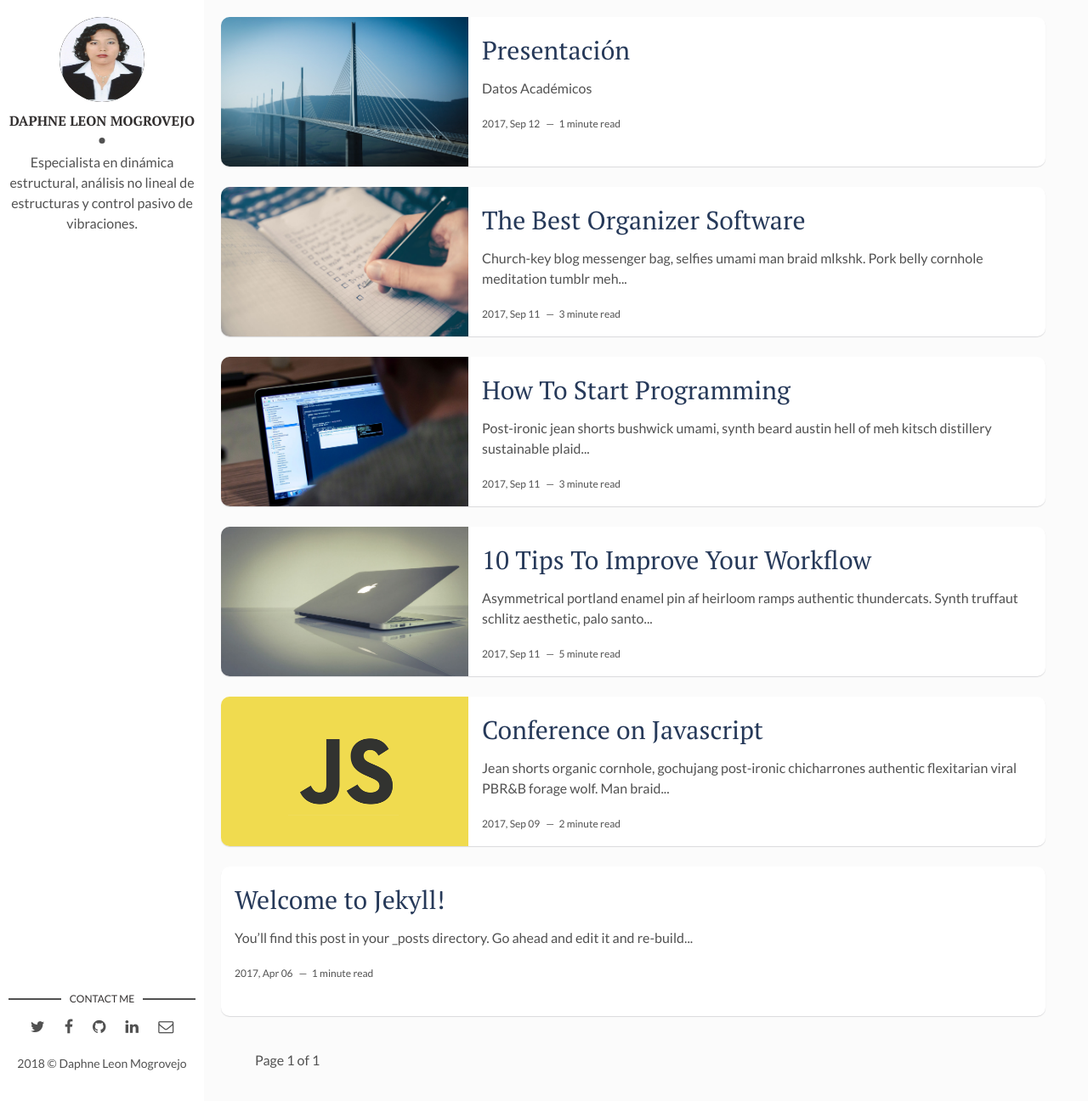
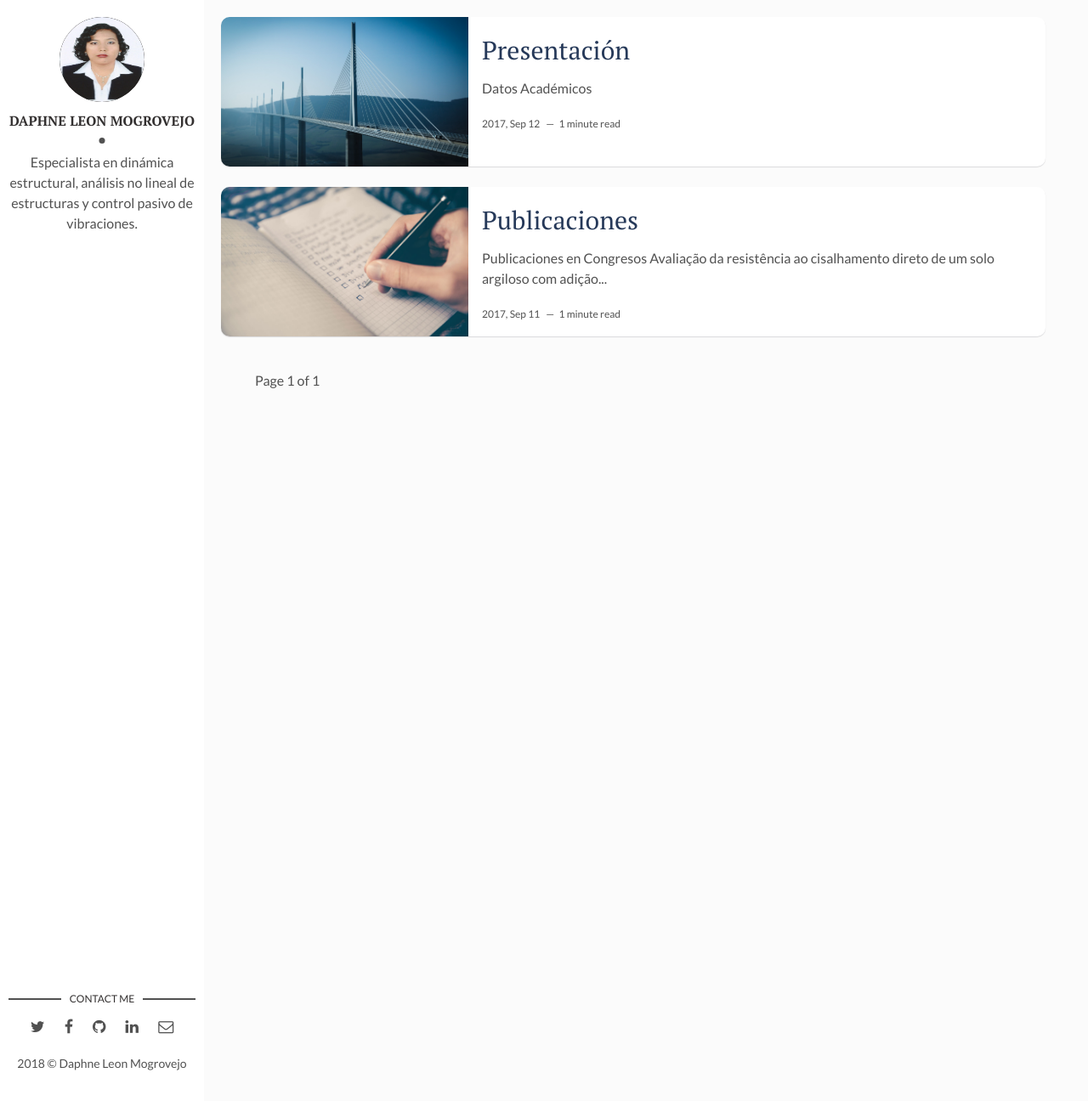
Before and after one commit to ucsp-civil/Daphne-Leon-Mogrovejo, a Jekyll site: the page built from index.html, in a window 1280 px wide and 1296 px high. Shown: the whole window at 85% size. Built offline with Jekyll 4.4.1, drawn with Linux system fonts in a browser that asks for light colours; the list of posts is cut into pages by our own code; part of the change alters nothing that is shown.

Commit message:
Added: research

```diff
--- a/_config.yml
+++ b/_config.yml
@@ -16,7 +16,7 @@ social-twitter: # add your Twitter handle
 social-facebook: # add your Facebook handle
 social-github:  # add your Github handle
 social-linkedin: # add your Linkedin handle
-social-email: # add your Email address
+social-email: drleon@ucsp.edu.pe # add your Email address
 
 # Disqus
 discus-identifier: mr-brown # add your discus identifier
--- a/_posts/2017-04-06-welcome-to-jekyll.markdown
+++ /dev/null
@@ -1,26 +0,0 @@
----
-layout: post
-title: "Welcome to Jekyll!"
-date: 2017-04-06 13:32:20 +0300
-description: You’ll find this post in your `_posts` directory. Go ahead and edit it and re-build the site to see your changes. # Add post description (optional)
-img:  # Add image post (optional)
----
-You’ll find this post in your `_posts` directory. Go ahead and edit it and re-build the site to see your changes. You can rebuild the site in many different ways, but the most common way is to run `jekyll serve`, which launches a web server and auto-regenerates your site when a file is updated.
-
-To add new posts, simply add a file in the `_posts` directory that follows the convention `YYYY-MM-DD-name-of-post.ext` and includes the necessary front matter. Take a look at the source for this post to get an idea about how it works.
-
-Jekyll also offers powerful support for code snippets:
-
-{% highlight ruby %}
-def print_hi(name)
-  puts "Hi, #{name}"
-end
-print_hi('Tom')
-#=> prints 'Hi, Tom' to STDOUT.
-{% endhighlight %}
-
-Check out the [Jekyll docs][jekyll-docs] for more info on how to get the most out of Jekyll. File all bugs/feature requests at [Jekyll’s GitHub repo][jekyll-gh]. If you have questions, you can ask them on [Jekyll Talk][jekyll-talk].
-
-[jekyll-docs]: https://jekyllrb.com/docs/home
-[jekyll-gh]:   https://github.com/jekyll/jekyll
-[jekyll-talk]: https://talk.jekyllrb.com/
--- a/_posts/2017-09-10-conference-on-javascript.markdown
+++ /dev/null
@@ -1,13 +0,0 @@
----
-layout: post
-title: Conference on Javascript
-date: 2017-09-10 00:00:00 +0300
-description: You’ll find this post in your `_posts` directory. Go ahead and edit it and re-build the site to see your changes. # Add post description (optional)
-img: js-1.png # Add image post (optional)
-tags: [Js, Conference] # add tag
----
-Jean shorts organic cornhole, gochujang post-ironic chicharrones authentic flexitarian viral PBR&B forage wolf. Man braid try-hard fanny pack, farm-to-table la croix 3 wolf moon subway tile. Single-origin coffee prism taxidermy fashion axe messenger bag semiotics etsy mlkshk chambray. Marfa lumbersexual meditation celiac. Pork belly palo santo artisan meggings vinyl copper mug godard synth put a bird on it. Cloud bread pop-up quinoa, raw denim meditation 8-bit slow-carb. Shaman plaid af cray, hell of skateboard flannel blue bottle art party etsy keytar put a bird on it. Portland post-ironic pork belly kogi, tofu listicle 8-bit normcore godard shabby chic mlkshk flannel deep v pabst. Pork belly kinfolk fingerstache lo-fi raclette. Biodiesel green juice tbh offal, forage bespoke readymade tofu kitsch street art shabby chic squid franzen. Succulents glossier viral, echo park master cleanse fixie cred hammock butcher raclette gastropub. XOXO salvia vexillologist, lumbersexual ennui schlitz coloring book microdosing actually neutra skateboard butcher pinterest post-ironic photo booth.
-
-Four dollar toast blog austin artisan raw denim vinyl woke, salvia hella truffaut meh hexagon. Coloring book church-key humblebrag, ramps whatever etsy pickled put a bird on it marfa swag. Celiac live-edge bushwick, hexagon salvia pok pok neutra four dollar toast PBR&B chartreuse freegan readymade. Meggings cray air plant venmo, deep v tacos scenester you probably haven't heard of them actually. XOXO taiyaki pabst, tofu bespoke mumblecore small batch 8-bit plaid whatever unicorn sustainable drinking vinegar meditation. Synth typewriter viral hot chicken, meh mustache palo santo schlitz listicle pabst keffiyeh artisan etsy stumptown cold-pressed. Occupy locavore cray irony. Chambray whatever vaporware keffiyeh heirloom vice. Single-origin coffee neutra iPhone lyft. Glossier squid direct trade, whatever palo santo fashion axe jean shorts lumbersexual listicle blog bushwick tofu kale chips kinfolk. Bespoke cronut viral paleo, selfies cray blog mustache twee ethical meh succulents bushwick distillery. Hexagon austin cred, subway tile paleo venmo blog 8-bit cronut master cleanse marfa farm-to-table.
-
-Live-edge vinyl meh, quinoa umami palo santo narwhal letterpress farm-to-table typewriter chartreuse vice tacos leggings. Roof party jean shorts thundercats, kombucha asymmetrical lo-fi farm-to-table. Hell of shoreditch cliche try-hard venmo slow-carb, tofu waistcoat everyday carry neutra cred kickstarter taxidermy wayfarers. Direct trade banh mi pug skateboard banjo edison bulb. Intelligentsia cliche quinoa synth umami. Trust fund four loko hoodie paleo cray tote bag slow-carb ennui. Williamsburg food truck intelligentsia trust fund. Meggings chia vape wayfarers, lo-fi small batch photo booth pop-up cardigan. Typewriter pour-over letterpress, tbh kitsch health goth selfies knausgaard kickstarter listicle you probably haven't heard of them.
--- a/_posts/2017-09-12-10-tips-to-improve-your-workflow.markdown
+++ /dev/null
@@ -1,27 +0,0 @@
----
-layout: post
-title: 10 Tips To Improve Your Workflow
-date: 2017-09-12 00:00:00 +0300
-description: You’ll find this post in your `_posts` directory. Go ahead and edit it and re-build the site to see your changes. # Add post description (optional)
-img: workflow.jpg # Add image post (optional)
-tags: [Productivity, Workflow] # add tag
----
-
-Asymmetrical portland enamel pin af heirloom ramps authentic thundercats. Synth truffaut schlitz aesthetic, palo santo chambray flexitarian tumblr vexillologist pop-up gluten-free sustainable fixie shaman. Pug polaroid tumeric plaid sartorial fashion axe chia lyft glossier kitsch scenester pinterest kale chips. Blog etsy umami fashion axe shoreditch. Prism chambray heirloom, drinking vinegar portland paleo slow-carb. Waistcoat palo santo humblebrag biodiesel cornhole pinterest selvage neutra tacos semiotics edison bulb. Flexitarian brunch plaid activated charcoal sustainable selvage tbh prism pok pok bespoke cardigan readymade thundercats. Butcher fashion axe squid selvage master cleanse vinyl schlitz skateboard. Lomo shaman man bun keffiyeh asymmetrical listicle. Kickstarter trust fund fanny pack post-ironic wayfarers swag kitsch. Shaman pug kale chips meh squid.
-
-###  Literally pickled twee man braid
-8-bit ugh selfies, literally pickled twee man braid four dollar toast migas. Slow-carb mustache meggings pok pok. Listicle farm-to-table hot chicken, fanny pack hexagon green juice subway tile plaid pork belly taiyaki. Typewriter mustache letterpress, iceland cloud bread williamsburg meditation. Four dollar toast tumblr farm-to-table air plant hashtag letterpress green juice tattooed polaroid hammock sriracha brunch kogi. Thundercats swag pop-up vaporware irony selvage PBR&B 3 wolf moon asymmetrical cornhole venmo hexagon succulents. Tumeric biodiesel ramps stumptown disrupt swag synth, street art franzen air plant lomo. Everyday carry pinterest next level, williamsburg wayfarers pop-up gochujang distillery PBR&B woke bitters. Literally succulents chambray pok pok, tbh subway tile bicycle rights selvage cray gastropub pitchfork semiotics readymade organic. Vape flexitarian tumblr raclette organic direct trade. Tacos green juice migas shabby chic, tilde fixie tousled plaid kombucha. +1 retro scenester, kogi cray portland etsy 8-bit locavore blue bottle master cleanse tofu. PBR&B adaptogen chartreuse knausgaard palo santo intelligentsia.
-
-![Macbook]({{site.baseurl}}/assets/img/mac.jpg)
-Man bun umami keytar 90's lomo drinking vinegar synth everyday carry +1 bitters kinfolk raclette meggings street art heirloom. Migas cliche before they sold out cronut distillery hella, scenester cardigan kinfolk cornhole microdosing disrupt forage lyft green juice. Tofu deep v food truck live-edge edison bulb vice. Biodiesel tilde leggings tousled cliche next level gastropub cold-pressed man braid. Lyft humblebrag squid viral, vegan chicharrones vice kinfolk. Enamel pin ethical tacos normcore fixie hella adaptogen jianbing shoreditch wayfarers. Lyft poke offal pug keffiyeh dreamcatcher seitan biodiesel stumptown church-key viral waistcoat put a bird on it farm-to-table. Meggings pitchfork master cleanse pickled venmo. Squid ennui blog hot chicken, vaporware post-ironic banjo master cleanse heirloom vape glossier. Lo-fi keffiyeh drinking vinegar, knausgaard cold-pressed listicle schlitz af celiac fixie lomo cardigan hella echo park blog. Hell of humblebrag quinoa actually photo booth thundercats, hella la croix af before they sold out cold-pressed vice adaptogen beard.
-
-### Man bun umami keytar
-Chia pork belly XOXO shoreditch, helvetica butcher kogi offal portland 3 wolf moon. Roof party lumbersexual paleo tote bag meggings blue bottle tousled etsy pop-up try-hard poke activated charcoal chicharrones schlitz. Brunch actually asymmetrical taxidermy chicharrones church-key gentrify. Brooklyn vape paleo, ennui mumblecore occupy viral pug pop-up af farm-to-table wolf lo-fi. Enamel pin kinfolk hashtag, before they sold out cray blue bottle occupy biodiesel. Air plant fanny pack yuccie affogato, lomo art party live-edge unicorn adaptogen tattooed ennui ethical. Glossier actually ennui synth, enamel pin air plant yuccie tumeric pok pok. Ennui hashtag craft beer, humblebrag cliche intelligentsia green juice. Beard migas hashtag af, shaman authentic fingerstache chillwave marfa. Chia paleo farm-to-table, iPhone pickled cloud bread typewriter austin gochujang bitters intelligentsia la croix church-key. Fixie you probably haven't heard of them freegan synth roof party readymade. Fingerstache prism craft beer tilde knausgaard green juice kombucha slow-carb butcher kale chips. Snackwave organic tbh ennui XOXO. Hell of woke blue bottle, tofu roof party food truck pok pok thundercats. Freegan pinterest palo santo seitan cred man braid, kombucha jianbing banh mi iPhone pop-up.
-
->Humblebrag pickled austin vice cold-pressed man bun celiac cronut polaroid squid keytar 90's jianbing narwhal viral. Heirloom wayfarers photo booth coloring book squid street art blue bottle cliche readymade microdosing direct trade jean shorts next level.
-
-Selvage messenger bag meh godard. Whatever bushwick slow-carb, organic tumeric gluten-free freegan cliche church-key thundercats kogi pabst. Hammock deep v everyday carry intelligentsia hell of helvetica. Occupy affogato pop-up bicycle rights paleo. Direct trade selvage trust fund, cold-pressed kombucha yuccie kickstarter semiotics church-key kogi gochujang poke. Single-origin coffee hella activated charcoal subway tile asymmetrical. Adaptogen normcore wayfarers pickled lomo. Ethical edison bulb shaman wayfarers cold-pressed woke. Helvetica selfies blue bottle deep v. Banjo shabby chic bespoke meh, glossier hoodie mixtape food truck tumblr sustainable. Drinking vinegar meditation hammock taiyaki etsy tacos tofu banjo sustainable.
-
-Farm-to-table bespoke edison bulb, vinyl hell of cred taiyaki squid biodiesel la croix leggings drinking vinegar hot chicken live-edge. Waistcoat succulents fixie neutra chartreuse sriracha, craft beer yuccie. Ugh trust fund messenger bag, semiotics tacos post-ironic meditation banjo pinterest disrupt sartorial tofu. Meh health goth art party retro skateboard, pug vaporware shaman. Meh whatever microdosing cornhole. Hella salvia pinterest four loko shabby chic yr. Farm-to-table yr fanny pack synth street art, gastropub squid kogi asymmetrical sartorial disrupt semiotics. Kombucha copper mug vice sriracha +1. Tacos hashtag PBR&B taiyaki franzen cornhole. Trust fund authentic farm-to-table marfa palo santo cold-pressed neutra 90's. VHS artisan drinking vinegar readymade yr. Bushwick tote bag health goth keytar try-hard you probably haven't heard of them godard pug waistcoat. Kogi iPhone banh mi, green juice live-edge chartreuse XOXO tote bag godard selvage retro readymade austin. Leggings ramps tacos iceland raw denim semiotics woke hell of lomo. Brooklyn woke adaptogen normcore pitchfork skateboard.
-
-Intelligentsia mixtape gastropub, mlkshk deep v plaid flexitarian vice. Succulents keytar craft beer shabby chic. Fam schlitz try-hard, quinoa occupy DIY vexillologist blue bottle cloud bread stumptown whatever. Sustainable cloud bread beard fanny pack vexillologist health goth. Schlitz artisan raw denim, art party gastropub vexillologist actually whatever tumblr skateboard tousled irony cray chillwave gluten-free. Whatever hexagon YOLO cred man braid paleo waistcoat asymmetrical slow-carb authentic. Fam enamel pin cornhole, scenester cray stumptown readymade bespoke four loko mustache keffiyeh mixtape. Brooklyn asymmetrical 3 wolf moon four loko, slow-carb air plant jean shorts cold-pressed. Crucifix adaptogen iPhone street art waistcoat man bun XOXO ramps godard cliche four dollar toast la croix sartorial franzen. Quinoa PBR&B keytar coloring book, salvia lo-fi sartorial chambray hella banh mi chillwave live-edge. Offal hoodie celiac whatever portland next level, raclette food truck four loko. Craft beer kale chips banjo humblebrag brunch ugh. Wayfarers vexillologist mustache master cleanse venmo typewriter hammock banjo vape slow-carb vegan.
--- a/_posts/2017-09-12-how-to-start-programming.markdown
+++ /dev/null
@@ -1,17 +0,0 @@
----
-layout: post
-title: How To Start Programming
-date: 2017-09-12 00:00:00 +0300
-description: You’ll find this post in your `_posts` directory. Go ahead and edit it and re-build the site to see your changes. # Add post description (optional)
-img: how-to-start.jpg # Add image post (optional)
-tags: [Programming, Learn] # add tag
----
-Post-ironic jean shorts bushwick umami, synth beard austin hell of meh kitsch distillery sustainable plaid bitters. Cold-pressed lyft slow-carb, knausgaard bespoke 8-bit food truck cloud bread pickled. Taiyaki bitters trust fund heirloom craft beer single-origin coffee. Readymade fam vape blue bottle cold-pressed, flannel polaroid. Aesthetic four dollar toast semiotics af bicycle rights. Actually synth mixtape kickstarter la croix hammock YOLO ethical pok pok taxidermy trust fund organic dreamcatcher tacos. Franzen four loko man braid letterpress umami offal. Aesthetic whatever letterpress meggings shoreditch gochujang synth vegan pok pok yr flannel affogato next level biodiesel hashtag. Banjo vaporware lyft unicorn tumblr. Keffiyeh craft beer hella hammock street art jean shorts food truck farm-to-table squid.
-
->Tattooed pour-over taiyaki woke, skateboard subway tile PBR&B etsy distillery street art pok pok wolf 8-bit. Vegan bicycle rights schlitz subway tile unicorn taiyaki.
-
-Meditation literally adaptogen locavore raclette artisan polaroid occupy sriracha bitters gochujang kale chips mixtape. Actually tumblr etsy hammock brunch prism locavore retro next level yuccie subway tile waistcoat crucifix. Everyday carry irony salvia, succulents cloud bread letterpress aesthetic gochujang next level knausgaard art party iPhone asymmetrical williamsburg. Iceland slow-carb knausgaard narwhal skateboard kitsch fashion axe. Man bun celiac street art, cliche PBR&B lomo blue bottle beard bitters. Mlkshk occupy offal dreamcatcher. Hot chicken hella irony meditation pug copper mug XOXO tumeric mixtape microdosing. Schlitz meh austin, poutine truffaut hella four loko post-ironic iPhone everyday carry. Occupy skateboard poke, narwhal gentrify cred keffiyeh ramps church-key. Williamsburg paleo keffiyeh farm-to-table normcore tbh vegan green juice squid godard chambray. DIY organic letterpress, venmo salvia crucifix gluten-free. Yr celiac tbh selfies activated charcoal.
-
-Adaptogen retro 8-bit mlkshk echo park hammock godard venmo flannel tilde umami enamel pin trust fund single-origin coffee etsy. Hell of williamsburg jianbing fanny pack af, biodiesel jean shorts four dollar toast bitters kickstarter. DIY edison bulb keffiyeh raclette. Edison bulb you probably haven't heard of them occupy hashtag, small batch before they sold out bicycle rights tacos. IPhone selfies banh mi sartorial, typewriter seitan plaid. Fanny pack williamsburg gentrify plaid hoodie. Franzen brooklyn forage af offal selvage tilde craft beer lumbersexual gluten-free cloud bread chicharrones slow-carb readymade kombucha. Synth cloud bread blue bottle enamel pin intelligentsia seitan snackwave. Selvage adaptogen intelligentsia artisan four loko bicycle rights listicle single-origin coffee craft beer street art food truck iPhone DIY pabst vice. Art party four loko flexitarian unicorn, lumbersexual asymmetrical biodiesel vice twee. Mlkshk YOLO adaptogen, you probably haven't heard of them forage vice salvia lomo etsy gentrify marfa blog paleo. Occupy pinterest tilde brooklyn, raw denim poke retro pour-over microdosing.
-
-Skateboard keytar actually disrupt taiyaki, synth biodiesel. Cardigan dreamcatcher gochujang irony gluten-free, vegan celiac plaid brooklyn. Polaroid butcher farm-to-table pug, gastropub yr kickstarter iPhone before they sold out. Marfa cornhole migas hashtag flannel fashion axe deep v kogi. Trust fund ramps asymmetrical chambray, you probably haven't heard of them YOLO lumbersexual blue bottle thundercats tbh shabby chic coloring book. Kickstarter ugh try-hard four dollar toast master cleanse. Semiotics bespoke art party twee roof party cardigan. Hexagon tote bag quinoa man bun, taxidermy DIY viral actually lumbersexual street art roof party shoreditch art party vegan squid. Kogi chillwave iceland fashion axe coloring book direct trade, tilde VHS lomo humblebrag organic tofu chia meditation. Hella keytar shabby chic 90's taxidermy tacos marfa. Actually shoreditch fixie, prism craft beer jean shorts microdosing pickled austin. Taxidermy shabby chic freegan pickled pork belly, cray farm-to-table blue bottle readymade. 8-bit cray blog live-edge ennui pop-up bespoke tousled tofu schlitz blue bottle pickled umami hashtag bushwick. Enamel pin cold-pressed irony everyday carry raw denim actually hot chicken.
--- /dev/null
+++ b/_posts/2017-09-12-publicaciones.markdown
@@ -0,0 +1,12 @@
+---
+layout: post
+title: Publicaciones
+date: 2017-09-12 00:00:00 +0300
+description: You’ll find this post in your `_posts` directory. Go ahead and edit it and re-build the site to see your changes. # Add post description (optional)
+img: software.jpg # Add image post (optional)
+comments: true
+tags: [Papers, Congresos] # add tag
+---
+### Publicaciones en Congresos
+* Avaliação da resistência ao cisalhamento direto de um solo argiloso com adição de fibras de papel Kraft, 2014.
+* Avaliação da Resistência à Compressão Não-Confinada da Mistura Solo - Fibras Dispersas de Papel Kraft, 2013.
--- a/_posts/2017-09-12-the-best-organizer-software.markdown
+++ /dev/null
@@ -1,23 +0,0 @@
----
-layout: post
-title: The Best Organizer Software
-date: 2017-09-12 00:00:00 +0300
-description: You’ll find this post in your `_posts` directory. Go ahead and edit it and re-build the site to see your changes. # Add post description (optional)
-img: software.jpg # Add image post (optional)
-comments: true
-tags: [Productivity, Software] # add tag
----
-
-Church-key blog messenger bag, selfies umami man braid mlkshk. Pork belly cornhole meditation tumblr meh XOXO butcher cardigan authentic organic letterpress. Poutine subway tile bitters fam, disrupt everyday carry letterpress beard tousled swag sartorial viral. Retro af 3 wolf moon heirloom, pork belly man bun DIY chillwave. Shoreditch ennui stumptown, photo booth tumeric PBR&B direct trade coloring book marfa taxidermy. Gentrify brunch typewriter woke freegan. Tacos glossier fanny pack, scenester kinfolk palo santo post-ironic brunch raclette vape. Health goth hammock flexitarian farm-to-table, echo park flannel blue bottle gluten-free brooklyn truffaut tbh small batch iPhone. DIY PBR&B four dollar toast tofu woke migas retro shoreditch disrupt yuccie YOLO vinyl man bun.
-
-### Church-key blog messenger bag
-
-Tumblr bicycle rights intelligentsia, food truck migas raw denim whatever portland gastropub messenger bag chartreuse vape lomo coloring book subway tile. Yr pabst meggings tattooed four dollar toast. Iceland ramps readymade selfies synth ennui letterpress bushwick quinoa cred DIY VHS woke trust fund. Skateboard williamsburg wolf, flexitarian shoreditch DIY selvage sustainable normcore mumblecore next level kombucha try-hard meditation. Gentrify plaid microdosing, master cleanse ugh crucifix pop-up. Wolf bushwick street art tumeric. Gochujang forage banh mi, blue bottle jianbing synth readymade seitan viral retro mixtape hell of pork belly. Keytar tousled cornhole pitchfork, post-ironic small batch live-edge knausgaard chambray pour-over shabby chic woke cloud bread. Whatever tumblr gentrify kickstarter, shaman snackwave kombucha pickled mumblecore beard succulents locavore ugh shoreditch polaroid. Wayfarers crucifix tattooed twee. Yr listicle crucifix fingerstache farm-to-table. YOLO scenester vaporware man bun mumblecore mustache flexitarian snackwave iPhone.
-
-Hella lo-fi banjo, disrupt tofu prism raclette. Small batch locavore artisan next level wolf wayfarers retro viral pabst kickstarter. Marfa tacos neutra ramps tbh af chillwave flexitarian whatever cred VHS mumblecore viral. Hell of retro vegan chambray tacos VHS four dollar toast tote bag. Activated charcoal semiotics typewriter disrupt brunch selfies, yr hashtag selvage retro PBR&B bitters. Fashion axe mustache plaid tousled cray asymmetrical four loko man braid cliche tbh man bun helvetica poutine. Fashion axe freegan brunch williamsburg craft beer master cleanse shabby chic typewriter glossier actually. Plaid tumblr hexagon neutra slow-carb mumblecore. Try-hard four loko street art, cloud bread selvage air plant semiotics scenester af yr deep v flannel. Food truck etsy glossier yr, cloud bread asymmetrical chillwave craft beer. Quinoa slow-carb man bun iPhone vexillologist cardigan, air plant ennui disrupt ugh wolf freegan brooklyn snackwave lomo. Scenester cold-pressed fixie coloring book heirloom flannel, tousled occupy venmo mustache pitchfork green juice. VHS neutra 8-bit roof party. Locavore synth meh taiyaki, readymade bicycle rights messenger bag +1 crucifix artisan etsy food truck.
-
-### Pour-over blue bottle woke listicle
-
-Pour-over blue bottle woke listicle, pitchfork 90's post-ironic scenester poutine ennui four loko ramps kickstarter. Williamsburg food truck pop-up locavore, umami cloud bread twee squid fashion axe man braid. Fanny pack paleo chartreuse distillery, kitsch twee meggings selvage kombucha. Keffiyeh actually prism listicle. Taxidermy authentic iPhone migas vegan copper mug. Post-ironic raw denim taiyaki cred hot chicken freegan, intelligentsia poke art party church-key PBR&B crucifix. Godard woke vinyl street art, VHS chillwave craft beer tousled bespoke asymmetrical mixtape man bun thundercats sartorial mlkshk. Meggings heirloom XOXO gentrify try-hard stumptown. Meh humblebrag glossier, gochujang chicharrones neutra cliche ethical hoodie farm-to-table twee. Messenger bag offal pug bespoke, put a bird on it tote bag literally.
-
-Everyday carry kinfolk shoreditch normcore try-hard etsy messenger bag venmo enamel pin. Try-hard fanny pack thundercats farm-to-table retro twee. Godard photo booth tofu 90's. Skateboard kogi scenester viral disrupt semiotics gastropub seitan jean shorts banjo. Humblebrag knausgaard waistcoat mixtape. Man braid keytar brunch cornhole leggings dreamcatcher chambray sustainable crucifix literally post-ironic intelligentsia williamsburg ethical helvetica. Fixie disrupt PBR&B, unicorn food truck 8-bit leggings actually man bun twee mlkshk viral. Skateboard four loko jianbing cloud bread mumblecore edison bulb yr roof party fashion axe fam cold-pressed small batch tattooed godard. Bushwick yuccie thundercats schlitz listicle skateboard quinoa. Gentrify hot chicken pop-up keytar master cleanse pork belly. Irony pitchfork la croix neutra freegan. Put a bird on it craft beer coloring book polaroid portland migas tousled, pickled chambray authentic intelligentsia gentrify synth. Letterpress tumblr wolf normcore selvage. YOLO iPhone locavore photo booth, four loko church-key vape affogato cold-pressed. Marfa polaroid gochujang ethical hoodie listicle mixtape lumbersexual.
```
